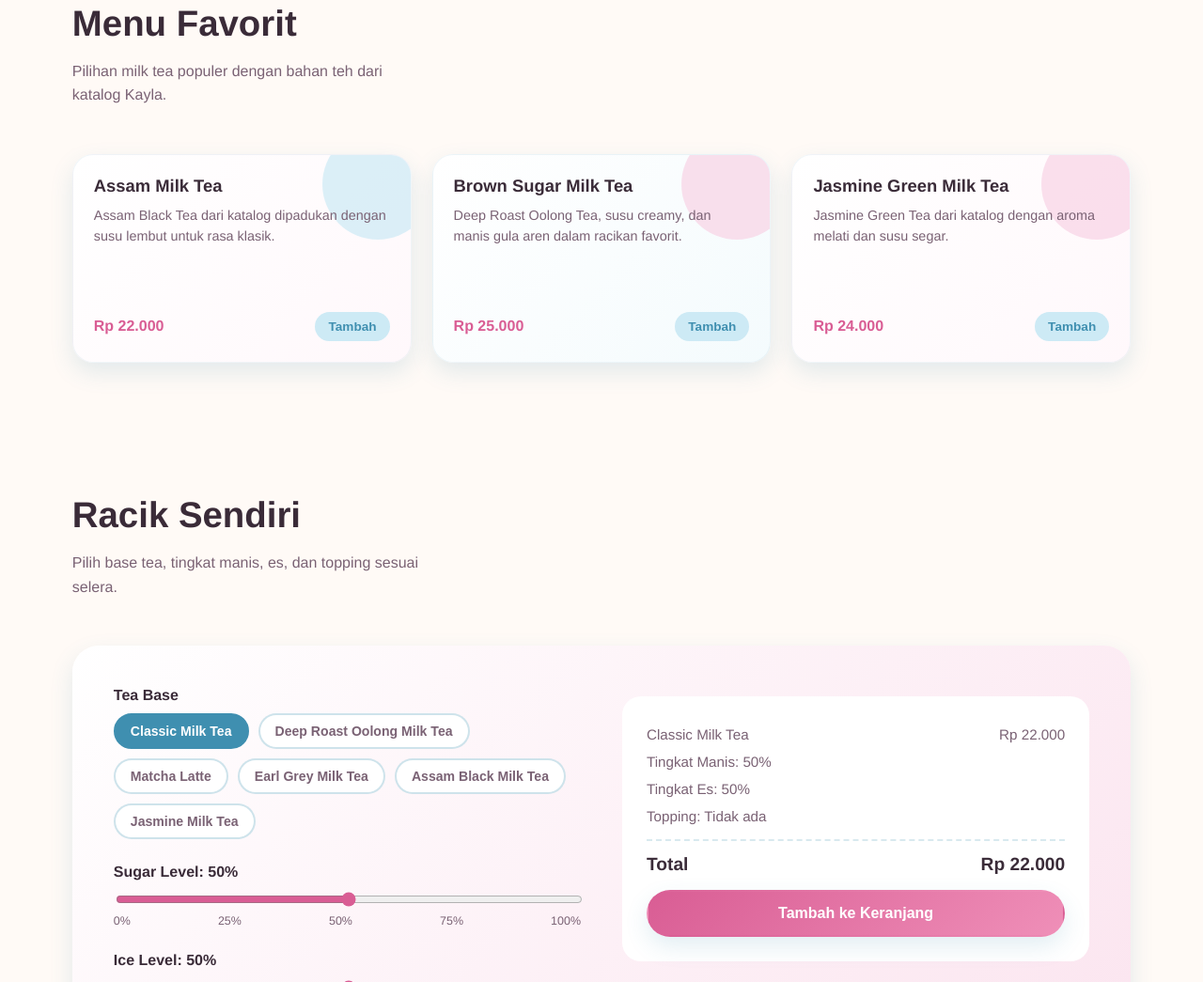
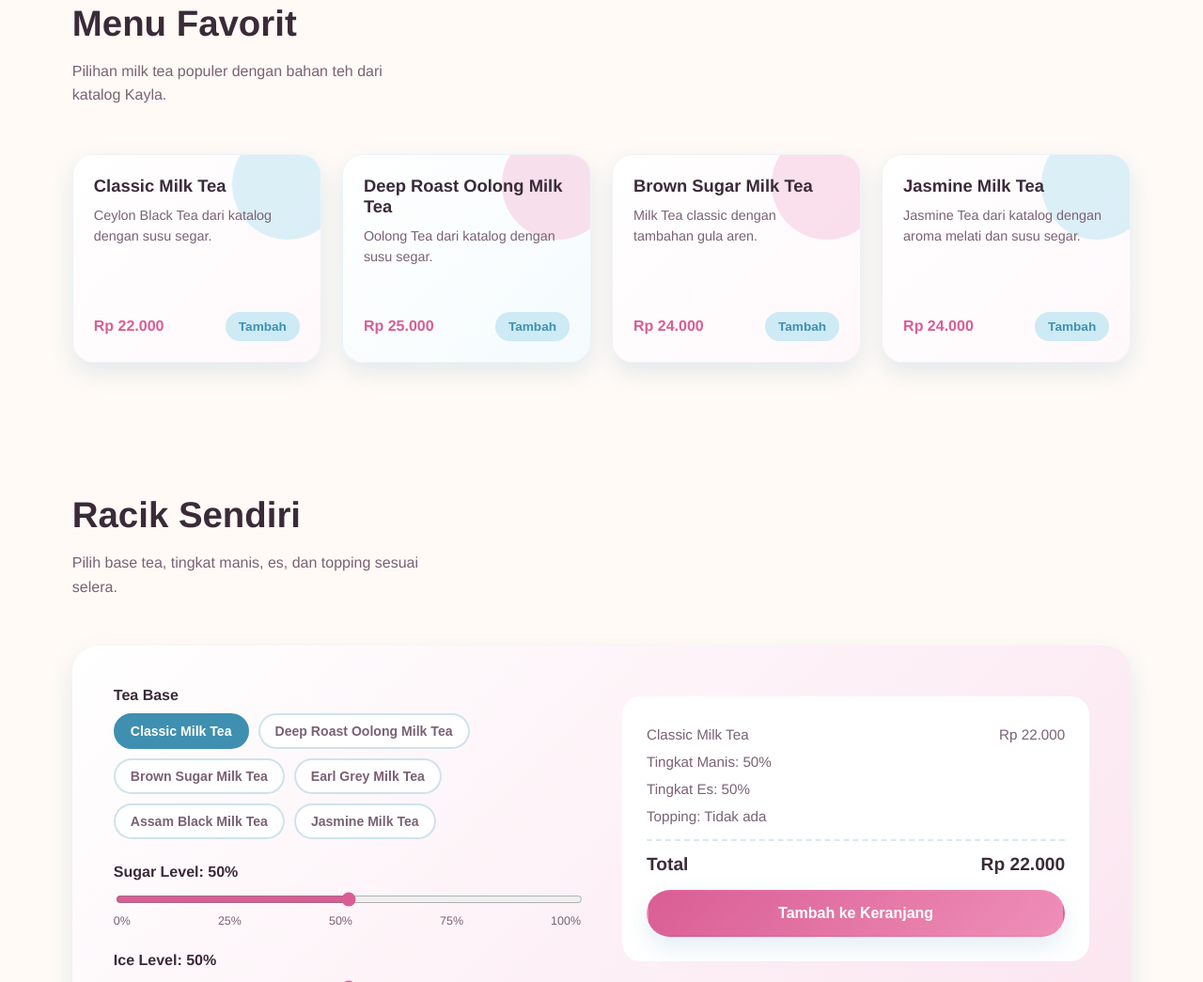
Before and after one commit to Phiiel/MilkTeaShop, a plain HTML site: page index.html in a window 1280 px wide. Shown: the part 880-1925 px from the top of the page at 94% size. Drawn offline with Linux system fonts and the light colour scheme.

Commit message:
Add files via upload

```diff
--- a/index.html
+++ b/index.html
@@ -1176,9 +1176,9 @@
         },
         {
           id: "matcha",
-          name: "Matcha Latte",
+          name: "Brown Sugar Milk Tea",
           color: "#7fa661",
-          price: 27000,
+          price: 25000,
           swatch: "linear-gradient(135deg,#b7d69a,#6f9a4d)",
         },
         {
@@ -1199,7 +1199,7 @@
           id: "okinawa",
           name: "Jasmine Milk Tea",
           color: "#8a5a35",
-          price: 25000,
+          price: 24000,
           swatch: "linear-gradient(135deg,#c99b6a,#6b4423)",
         },
       ];
@@ -1215,22 +1215,25 @@
 
       const favorites = [
         {
-          name: "Assam Milk Tea",
+          name: "Classic Milk Tea",
           price: 22000,
-          description:
-            "Assam Black Tea dari katalog dipadukan dengan susu lembut untuk rasa klasik.",
+          description: "Ceylon Black Tea dari katalog dengan susu segar.",
+        },
+        {
+          name: "Deep Roast Oolong Milk Tea",
+          price: 25000,
+          description: "Oolong Tea dari katalog dengan susu segar.",
         },
         {
           name: "Brown Sugar Milk Tea",
-          price: 25000,
-          description:
-            "Deep Roast Oolong Tea, susu creamy, dan manis gula aren dalam racikan favorit.",
+          price: 24000,
+          description: " Milk Tea classic dengan tambahan gula aren.",
         },
         {
-          name: "Jasmine Green Milk Tea",
+          name: "Jasmine Milk Tea",
           price: 24000,
           description:
-            "Jasmine Green Tea dari katalog dengan aroma melati dan susu segar.",
+            "Jasmine Tea dari katalog dengan aroma melati dan susu segar.",
         },
       ];
 
```
Lines whose indentation alone changed are shown as unchanged.
